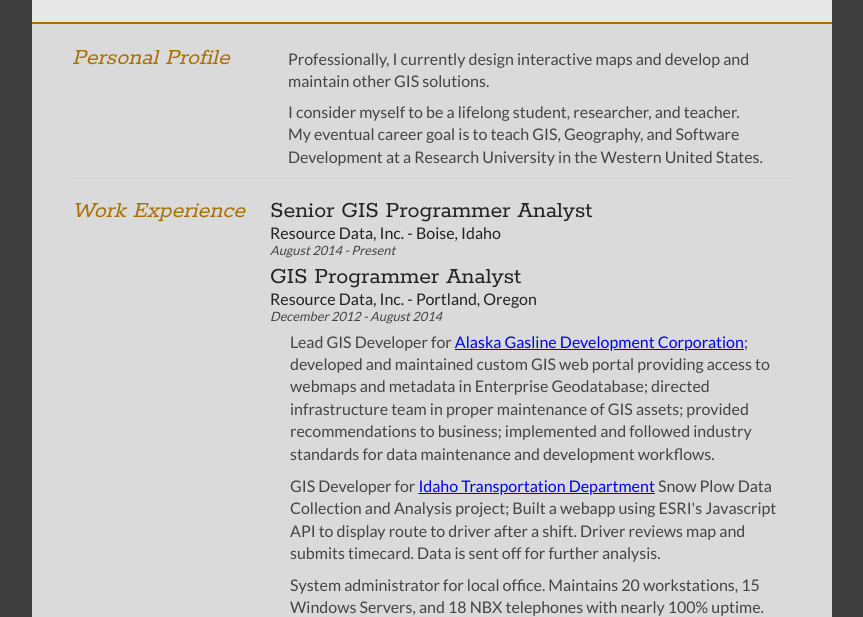
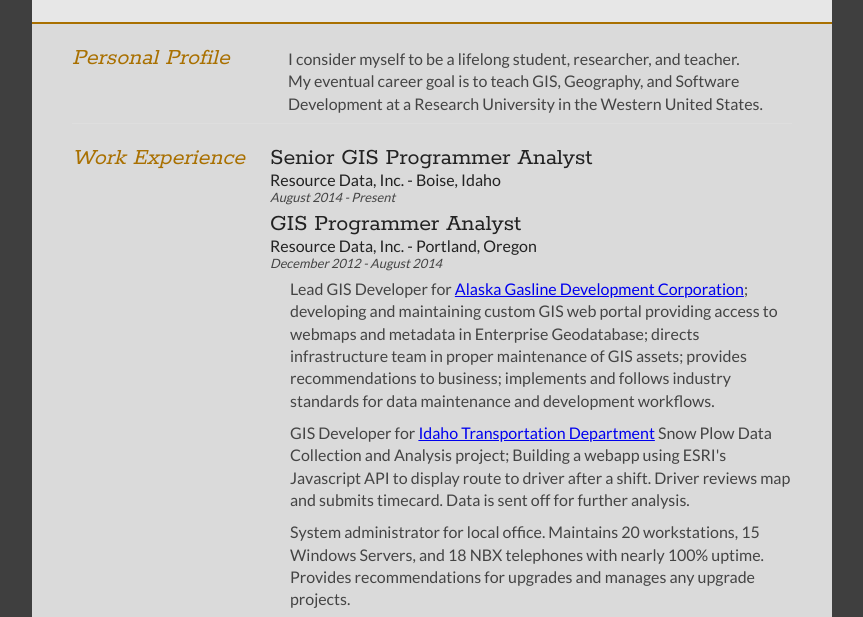
Before and after one commit to geojson/geojson.github.com, a plain HTML site: page index.html in a window 1280 px wide. Shown: the part 153-770 px from the top of the page, without its empty margins (208-1071 px from the left). Drawn offline with Linux system fonts and the light colour scheme.

Commit message:
updates based on zekegeek feedback

```diff
--- a/index.html
+++ b/index.html
@@ -45,7 +45,6 @@
 				</div>
 
 				<div class="sectionContent">
-					<p class="aboutMe">Professionally, I currently design interactive maps and develop and maintain other GIS solutions.</p>
 					<p class="aboutMe">I consider myself to be a lifelong student, researcher, and teacher.<br />My eventual career goal is to teach GIS, Geography, and Software Development at a Research University in the Western United States.</p>
 				</div>
 			</article>
@@ -65,8 +64,8 @@
 					<h2>GIS Programmer Analyst</h2>
 					<h3>Resource Data, Inc. - Portland, Oregon</h3>
 					<p class="subDetails">December 2012 - August 2014</p>
-					<p class="jobDesc">Lead GIS Developer for <a href="https://www.agdc.us/">Alaska Gasline Development Corporation</a>; developed and maintained custom GIS web portal providing access to webmaps and metadata in Enterprise Geodatabase; directed infrastructure team in proper maintenance of GIS assets; provided recommendations to business; implemented and followed industry standards for data maintenance and development workflows.</p>
-					<p class="jobDesc">GIS Developer for <a href="https://itd.idaho.gov/">Idaho Transportation Department</a> Snow Plow Data Collection and Analysis project;  Built a webapp using ESRI's Javascript API to display route to driver after a shift.  Driver reviews map and submits timecard.  Data is sent off for further analysis.</p>
+					<p class="jobDesc">Lead GIS Developer for <a href="https://www.agdc.us/">Alaska Gasline Development Corporation</a>; developing and maintaining custom GIS web portal providing access to webmaps and metadata in Enterprise Geodatabase; directs infrastructure team in proper maintenance of GIS assets; provides recommendations to business; implements and follows industry standards for data maintenance and development workflows.</p>
+					<p class="jobDesc">GIS Developer for <a href="https://itd.idaho.gov/">Idaho Transportation Department</a> Snow Plow Data Collection and Analysis project;  Building a webapp using ESRI's Javascript API to display route to driver after a shift.  Driver reviews map and submits timecard.  Data is sent off for further analysis.</p>
 					<p class="jobDesc">System administrator for local office.  Maintains 20 workstations, 15 Windows Servers, and 18 NBX telephones with nearly 100% uptime.  Provides recommendations for upgrades and manages any upgrade projects.</p>
 				</article>
 
```
